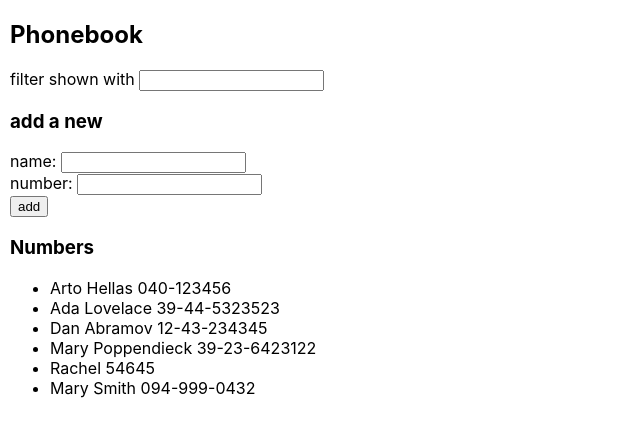
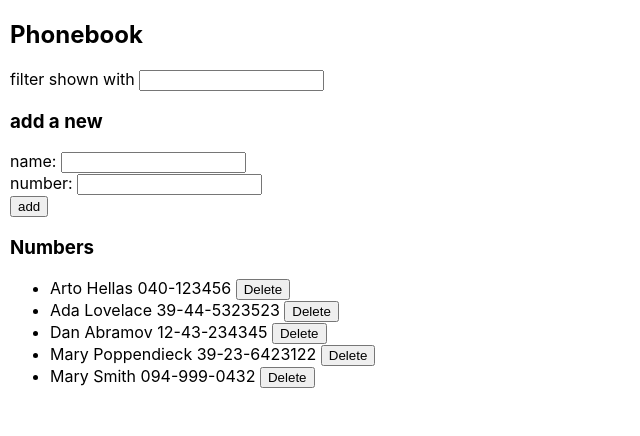
Before and after one commit to reiting/UofHelsinkiFullStackCourse, a React (Create React App) app in the folder Part 2/phonebook/: page / in a window 1280 px wide. Shown: the top 436 px of the page, without its empty margins (0-640 px from the left). Built offline with nearby package versions, Linux system fonts and the light colour scheme; data requests are answered from the project's data file.

Commit message:
completed part 2.17 adding delete functionality

```diff
--- a/Part 2/phonebook/db.json
+++ b/Part 2/phonebook/db.json
@@ -21,11 +21,6 @@
       "id": 4
     },
     {
-      "name": "Rachel",
-      "number": "54645",
-      "id": 5
-    },
-    {
       "name": "Mary Smith",
       "number": "094-999-0432",
       "id": 6
--- a/Part 2/phonebook/src/App.js
+++ b/Part 2/phonebook/src/App.js
@@ -30,17 +30,26 @@
     setSearchResults(results);
   }, [searchTerm, persons]);
 
-  const handleNameChange = (event) => {
+  const handleNameChange = event => {
     setNewName(event.target.value)
   }
 
-  const handleNumberChange = (event) => {
+  const handleNumberChange = event => {
     setNewNumber(event.target.value)
   }
 
   const handleSearchChange = event => {
     setSearchTerm(event.target.value);
   };
+
+    const deletePerson = (id, name) => {
+      if (window.confirm(`Delete ${name}?`)) {
+        personService.remove(id)
+        .then(() => {
+          setPersons(persons.filter(person => person.id !== id));
+        });
+      }
+    };
 
   //creates new person object and if that person is not in the phonebook, adds them. If they are, alerts user.
   const addPerson = (event) => {
@@ -68,7 +77,7 @@
       <PersonForm addPerson={addPerson} newName={newName} handleNameChange={handleNameChange}
         newNumber={newNumber} handleNumberChange={handleNumberChange} />
       <h3>Numbers</h3>
-      <Persons searchResults={searchResults} />
+      <Persons searchResults={searchResults} deletePerson={deletePerson}/>
     </div>
   )
 }
--- a/Part 2/phonebook/src/components/Persons.js
+++ b/Part 2/phonebook/src/components/Persons.js
@@ -1,7 +1,11 @@
 import React from 'react';
 
-const Persons = ({ searchResults }) => {
-    const entries = () => searchResults.map(person => (<li key={person.id}>{person.name + `${' '}`}{person.number}</li>));
+const Persons = ({ searchResults, deletePerson }) => {
+    const entries = () => searchResults.map(person => (
+        <li key={person.id}>{person.name + `${' '}`}{person.number + `${' '}`}
+            <button onClick={() => deletePerson(person.id, person.name)}>Delete</button>
+        </li>
+    ));
     return (
         <ul>
             {entries()}
--- a/Part 2/phonebook/src/services/persons.js
+++ b/Part 2/phonebook/src/services/persons.js
@@ -9,6 +9,11 @@
 const create = newObject => {
     const request = axios.post(baseUrl, newObject)
     return request.then(response => response.data)
-  }
+}
 
-export default { getAll, create }
+const remove = (id) => {
+    const request = axios.delete(`${baseUrl}/${id}`)
+    return request.then(response => response.data);
+}
+
+export default { getAll, create, remove }
```
